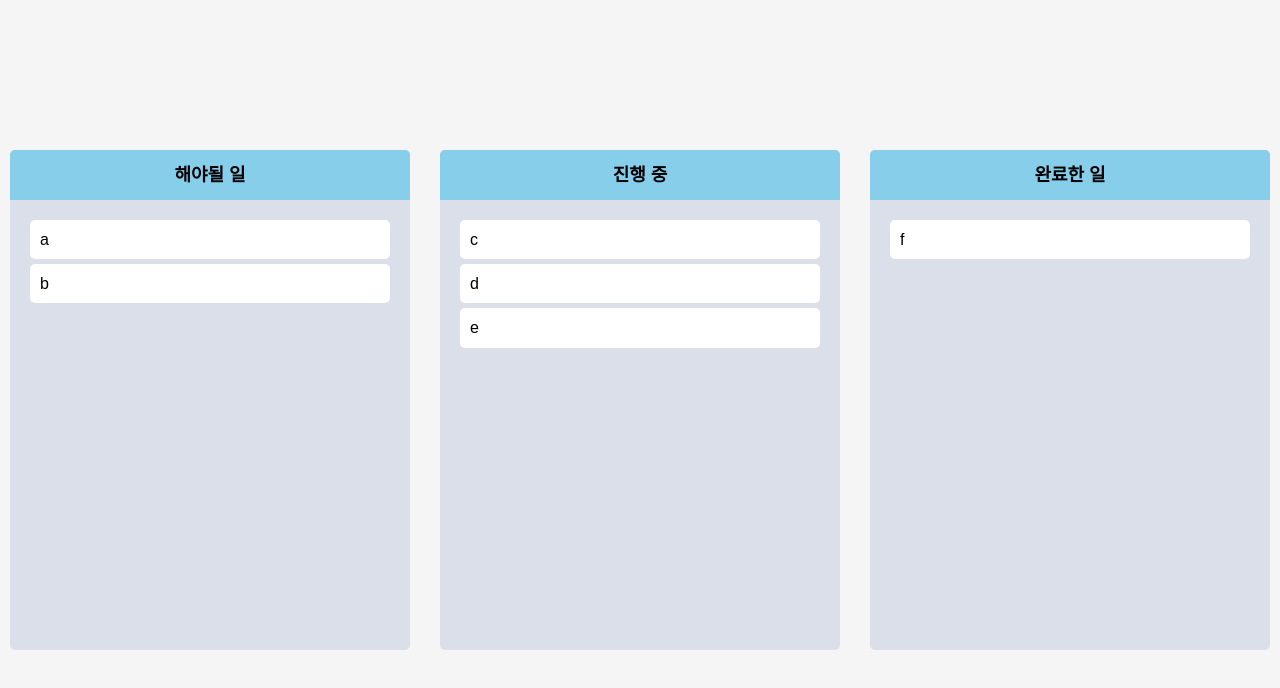
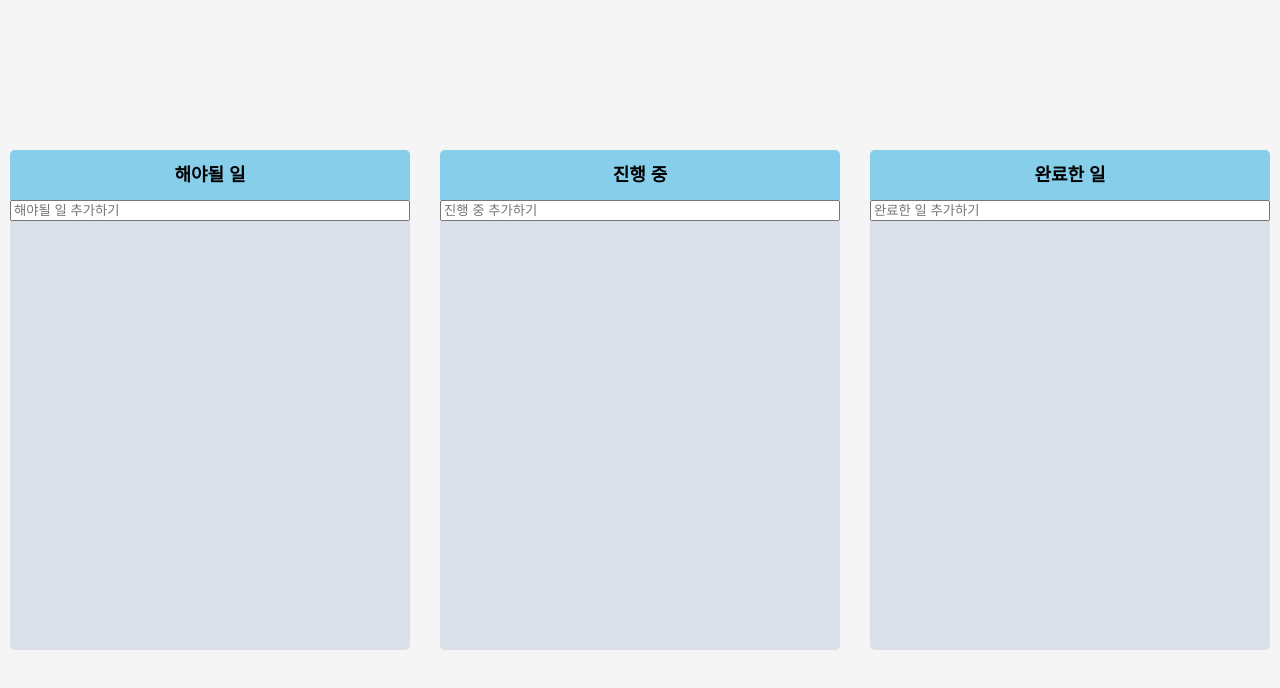
Before and after one commit to HongDongk/Kanban, a React (Create React App) app: page / in a window 1280 px wide. Shown: the top 688 px of the page. Built offline with nearby package versions, Linux system fonts and the light colour scheme.

Commit message:
input 형식으로 보드 바꾸기

```diff
--- a/package.json
+++ b/package.json
@@ -13,6 +13,7 @@
     "react": "^18.2.0",
     "react-beautiful-dnd": "^13.1.1",
     "react-dom": "^18.2.0",
+    "react-hook-form": "^7.40.0",
     "react-scripts": "5.0.1",
     "recoil": "^0.7.6",
     "styled-components": "^5.3.6",
--- a/src/App.tsx
+++ b/src/App.tsx
@@ -8,14 +8,15 @@
 function App() {
   const [toDos, setToDos] = useRecoilState(toDoState);
   const onDragEnd = (info: DropResult) => {
-    const { destination, draggableId, source } = info;
+    const { destination, source } = info;
     if (!destination) return;
     if (destination?.droppableId === source.droppableId) {
       // 같은 보드내의 움직임
       setToDos((allBoards) => {
         const boardCopy = [...allBoards[source.droppableId]];
+        const taskObj = boardCopy[source.index];
         boardCopy.splice(source.index, 1);
-        boardCopy.splice(destination?.index, 0, draggableId);
+        boardCopy.splice(destination?.index, 0, taskObj);
         return {
           ...allBoards,
           [source.droppableId]: boardCopy,
@@ -26,9 +27,10 @@
       // 다른 보드에서의 움직임
       setToDos((allBoards) => {
         const sourceBoard = [...allBoards[source.droppableId]];
+        const taskObj = sourceBoard[source.index];
         const destinationBoard = [...allBoards[destination.droppableId]];
         sourceBoard.splice(source.index, 1);
-        destinationBoard.splice(destination?.index, 0, draggableId);
+        destinationBoard.splice(destination?.index, 0, taskObj);
         return {
           ...allBoards,
           [source.droppableId]: sourceBoard,
--- a/src/Components/Board.tsx
+++ b/src/Components/Board.tsx
@@ -1,11 +1,38 @@
+import { useForm } from "react-hook-form";
 import { Droppable } from "react-beautiful-dnd";
 import styled from "styled-components";
+import { useSetRecoilState } from "recoil";
 import DragabbleCard from "./DragabbleCard";
 
+import { ITodo, toDoState } from "../atoms";
+
+
 function Board({ toDos, boardId }: IBoardProps) {
+  const setToDos = useSetRecoilState(toDoState);
+  const { register, handleSubmit, setValue } = useForm<IForm>();
+  const onValid = ({ toDo }: IForm) => {
+    const newToDo = {
+      id: Date.now(),
+      text: toDo,
+    };
+    setValue('toDo', '');
+    setToDos((allBoards) => {
+      return {
+        ...allBoards,
+        [boardId]: [newToDo, ...allBoards[boardId]],
+      };
+    });
+  };
   return (
     <Wrapper>
       <Title>{boardId}</Title>
+      <Form onSubmit={handleSubmit(onValid)}>
+        <input
+          {...register("toDo", { required: true })}
+          type="text"
+          placeholder={`${boardId} 추가하기`}
+        />
+      </Form>
       <Droppable droppableId={boardId}>
         {(magic,info) => (
           <Area
@@ -15,7 +42,12 @@
             {...magic.droppableProps}
           >
             {toDos.map((toDo, index) => (
-              <DragabbleCard key={toDo} index={index} toDo={toDo} />
+              <DragabbleCard
+                key={toDo.id}
+                index={index}
+                toDoId={toDo.id}
+                toDoText={toDo.text}
+              />
             ))}
             {magic.placeholder}
           </Area>
@@ -28,8 +60,12 @@
 export default Board;
 
 interface IBoardProps {
-  toDos: string[];
+  toDos: ITodo[];
   boardId: string;
+}
+
+interface IForm {
+  toDo: string;
 }
 
 interface IAreaProps {
@@ -62,3 +98,10 @@
   font-size: 18px;
   background-color: skyblue;
 `;
+
+const Form = styled.form`
+  width: 100%;
+  input {
+    width: 100%;
+  }
+`;
--- a/src/Components/DragabbleCard.tsx
+++ b/src/Components/DragabbleCard.tsx
@@ -2,10 +2,9 @@
 import { Draggable } from "react-beautiful-dnd";
 import styled from "styled-components";
 
-function DragabbleCard({ toDo, index }: IDragabbleCardProps) {
-  console.log(toDo, "has been rendered");
+function DragabbleCard({ toDoId, toDoText, index }: IDragabbleCardProps) {
   return (
-    <Draggable key={toDo} draggableId={toDo} index={index}>
+    <Draggable draggableId={toDoId + ""} index={index}>
       {(magic, snapshot) => (
         <Card
           isDragging={snapshot.isDragging}
@@ -13,7 +12,7 @@
           {...magic.dragHandleProps}
           {...magic.draggableProps}
         >
-          {toDo}
+          {toDoText}
         </Card>
       )}
     </Draggable>
@@ -23,7 +22,8 @@
 export default React.memo(DragabbleCard); // React Memo: Prop(toDo, index)이 변하지 않으면 리렌더링 방지 - 최적화
 
 interface IDragabbleCardProps {
-  toDo: string;
+  toDoId: number;
+  toDoText: string;
   index: number;
 }
 
--- a/src/atoms.tsx
+++ b/src/atoms.tsx
@@ -1,14 +1,19 @@
 import { atom, selector } from "recoil";
 
+export interface ITodo {
+  id: number;
+  text: string;
+}
+
 interface IToDoState {
-  [key: string]: string[];
+  [key: string]: ITodo[];
 }
 
 export const toDoState = atom<IToDoState>({
   key: "toDo",
   default: {
-    "해야될 일": ["a", "b"],
-    "진행 중": ["c", "d", "e"],
-    "완료한 일": ["f"],
+    "해야될 일": [],
+    "진행 중": [],
+    "완료한 일": [],
   },
 });
```
Also changed, not shown: 1 other file (tests, documents, lock files or other folders).
